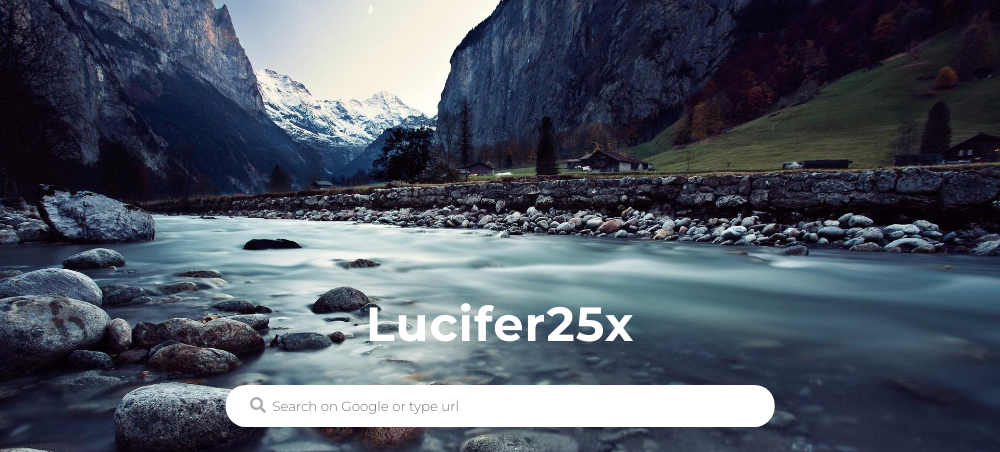
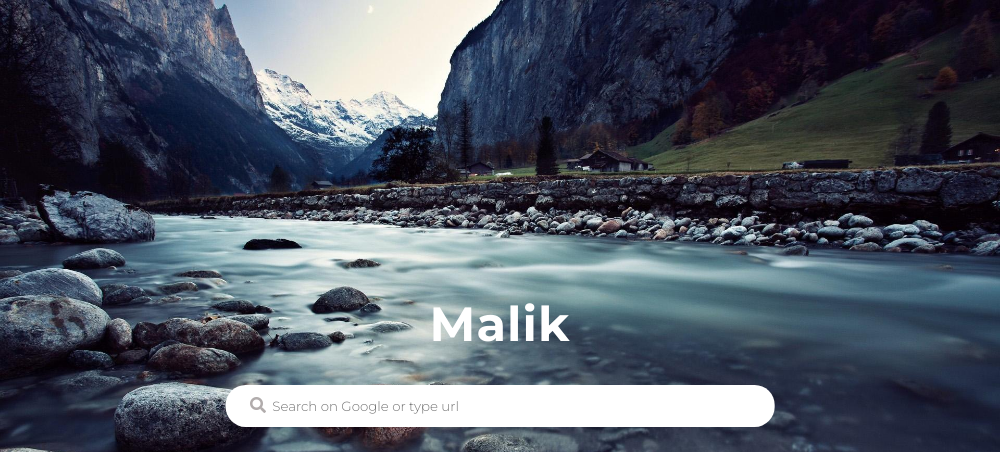
Before and after one commit to skull-crusher-aze/browser-app, an Electron app: page index.html in a window 1000 px wide. Shown: the top 452 px of the page. Drawn offline with Linux system fonts and the light colour scheme.

Commit message:
Update index.html

```diff
--- a/index.html
+++ b/index.html
@@ -4,7 +4,7 @@
     <meta charset="UTF-8">
     <meta http-equiv="X-UA-Compatible" content="IE=edge">
     <meta name="viewport" content="width=device-width, initial-scale=1.0">
-    <title>Lucifer25x Browser</title>
+    <title>Malik Browser</title>
     <meta name="description" content="Safe and Fast browser">
     <link rel="stylesheet" href="./style.css">
     <link rel="stylesheet" href="https://cdnjs.cloudflare.com/ajax/libs/font-awesome/5.15.3/css/all.min.css"/>
@@ -13,7 +13,7 @@
 <body>
     <div class="main">
         <div class="title">
-            <h1>Lucifer25x</h1>
+            <h1>Malik</h1>
         </div>
         <div class="search">
             <form id="form">
```
